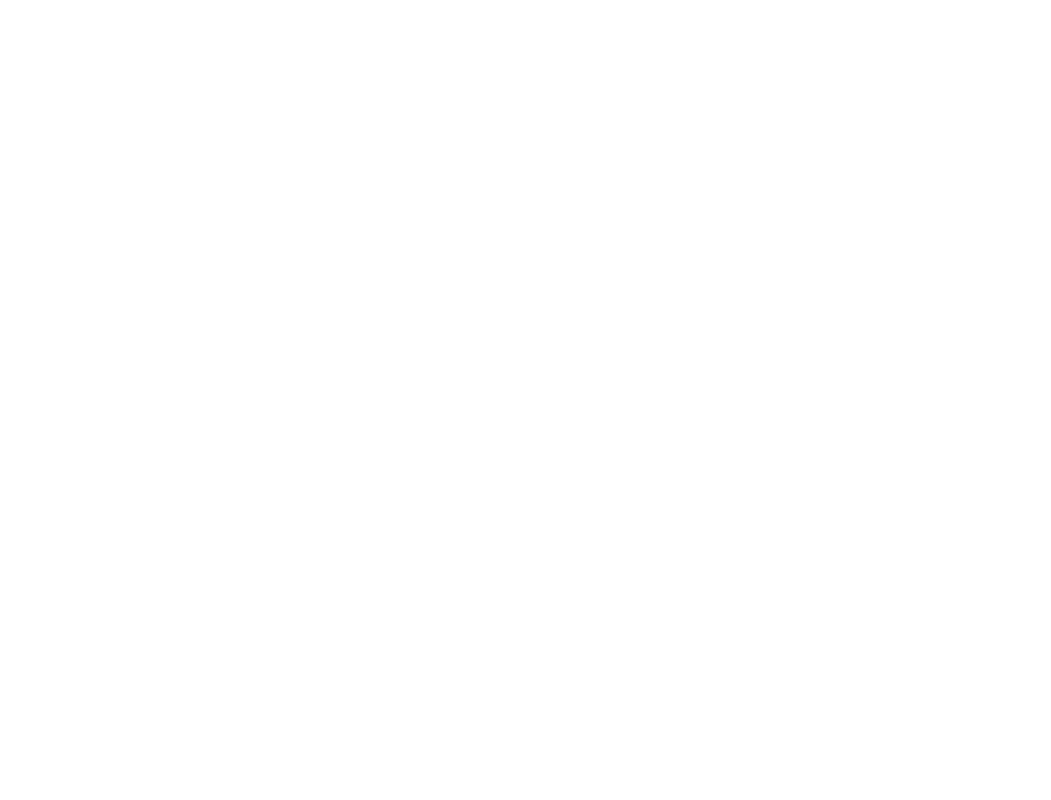
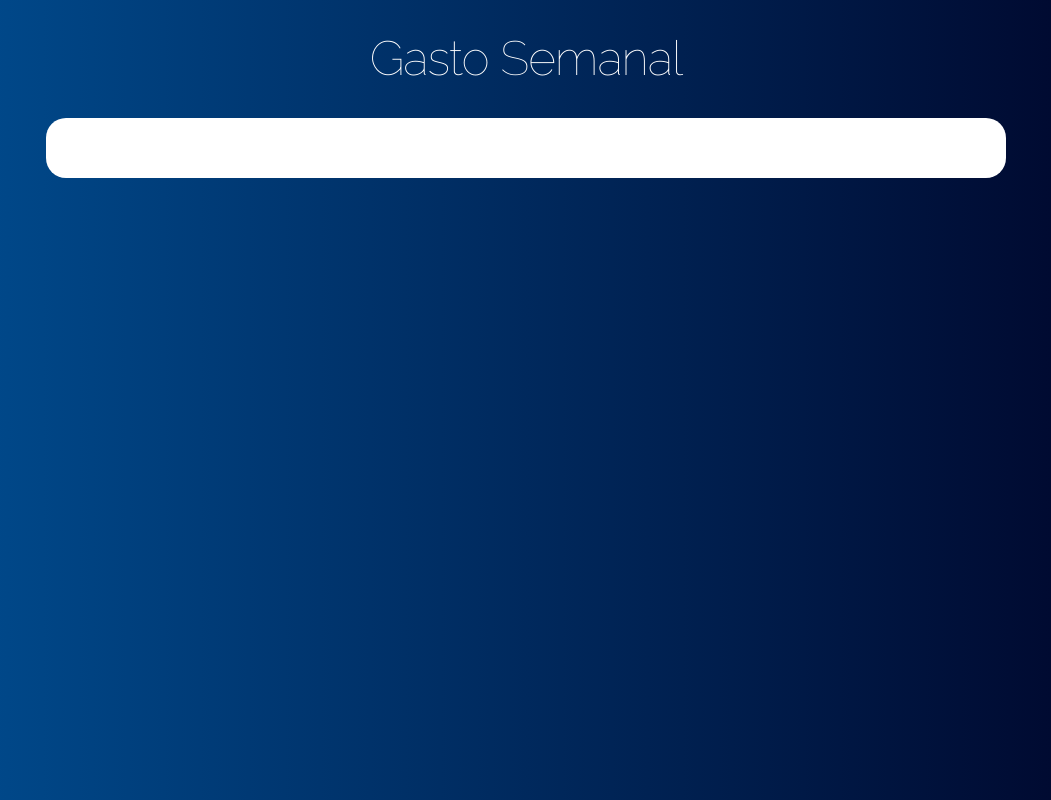
Before and after one commit to alvag/gasto-semanal, a React (Create React App) app: page / in a window 1280 px wide. Shown: the whole page, without its empty margins (114-1165 px from the left). Built offline with nearby package versions, Linux system fonts and the light colour scheme.

Commit message:
Creando header y contenedores

```diff
--- a/src/App.js
+++ b/src/App.js
@@ -1,12 +1,27 @@
 import React, { Component } from 'react';
 import './css/App.css';
+import Header from './components/header';
 
 class App extends Component {
-  render() {
-    return (
-      <div></div>
-    );
-  }
+    render() {
+        return (
+            <div className="App container">
+                < Header title="Gasto Semanal" />
+
+                <div className="contenido-principal contenido">
+                    <div className="row">
+                        <div className="one-half columns">
+
+                        </div>
+
+                        <div className="one-half columns">
+
+                        </div>
+                    </div>
+                </div>
+            </div>
+        );
+    }
 }
 
 export default App;
--- /dev/null
+++ b/src/components/header.js
@@ -0,0 +1,11 @@
+import React from 'react';
+
+const Header = (props) => {
+    return (
+        <header>
+            <h1>{props.title}</h1>
+        </header>
+    )
+}
+
+export default Header;
```
Also changed, not shown: 1 other file (tests, documents, lock files or other folders).
